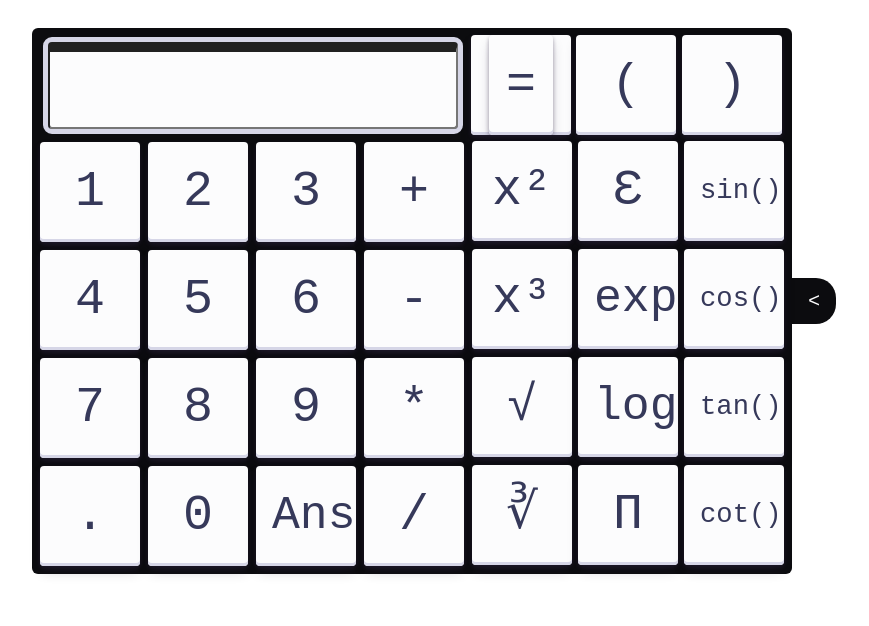
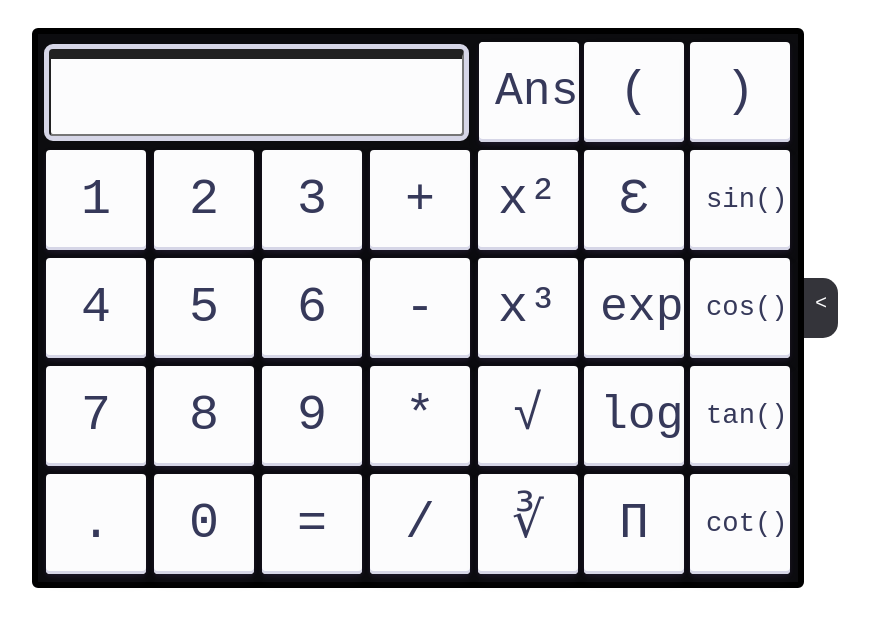
Before and after one commit to Kerem-Yavuz/Basic-Calculator, a plain HTML site: page index.html in a window 1280 px wide. Shown: the whole page, without its empty margins (355-1224 px from the left). Drawn offline with nearby package versions, Linux system fonts and the light colour scheme; a web font is replaced by a local one.

Commit message:
Fixed Bug in Ans Button

```diff
--- a/index.html
+++ b/index.html
@@ -10,46 +10,46 @@
         <table id="calcu">
             <tr>
                 <td colspan="4" id="screenCell"><input type="text" id="screen"></td>
-                <td id="button"><input type="submit" id="button" value="=" onclick="solve()"></td>
-                <td class="cells"><input type="button" class="scientificButton" value="(" onclick="dis('(')" onkeydown="myFunction(event)"></td>
-                <td class="cells"><input type="button" class="scientificButton" value=")" onclick="dis(')')" onkeydown="myFunction(event)"></td>
+                <td id="button1"><input type="button" class="button" value="Ans" onclick="dis('Ans')" onkeydown="myFunction(event)"></td>
+                <td class="cells"><input type="button" class="button" value="(" onclick="dis('(')" onkeydown="myFunction(event)"></td>
+                <td class="cells"><input type="button" class="button" value=")" onclick="dis(')')" onkeydown="myFunction(event)"></td>
             </tr>
             <tr>
-                <td><input type="button" id="button" value="1" onclick="dis('1')" onkeydown="myFunction(event)"></td>
-                <td><input type="button" id="button" value="2" onclick="dis('2')" onkeydown="myFunction(event)"></td>
-                <td><input type="button" id="button" value="3" onclick="dis('3')" onkeydown="myFunction(event)"></td>
-                <td><input type="button" id="button" value="+" onclick="dis('+')" onkeydown="myFunction(event)"></td>
-                <td class="cells"><input type="button" class="scientificButton" value="x&sup2;" onclick="dis('^2')" onkeydown="myFunction(event)"></td>
-                <td class="cells"><input type="button" class="scientificButton" value="&#400;" onclick="dis('e')" onkeydown="myFunction(event)"></td>
-                <td class="cells"><input type="button" class="scientificButton" value="sin()" onclick="dis('sin(')" onkeydown="myFunction(event)"></td>
+                <td><input type="button" class="button" value="1" onclick="dis('1')" onkeydown="myFunction(event)"></td>
+                <td><input type="button" class="button" value="2" onclick="dis('2')" onkeydown="myFunction(event)"></td>
+                <td><input type="button" class="button" value="3" onclick="dis('3')" onkeydown="myFunction(event)"></td>
+                <td><input type="button" class="button" value="+" onclick="dis('+')" onkeydown="myFunction(event)"></td>
+                <td class="cells"><input type="button" class="button" value="x&sup2;" onclick="dis('^2')" onkeydown="myFunction(event)"></td>
+                <td class="cells"><input type="button" class="button" value="&#400;" onclick="dis('e')" onkeydown="myFunction(event)"></td>
+                <td class="cells"><input type="button" class="button" value="sin()" onclick="dis('sin(')" onkeydown="myFunction(event)"></td>
             </tr>
             <tr>
-                <td><input type="button" id="button" value="4" onclick="dis('4')" onkeydown="myFunction(event)"></td>
-                <td ><input type="button" id="button" value="5" onclick="dis('5')" onkeydown="myFunction(event)"></td>
-                <td><input type="button" id="button" value="6" onclick="dis('6')" onkeydown="myFunction(event)"></td>
-                <td><input type="button" id="button" value="-" onclick="dis('-')" onkeydown="myFunction(event)"></td>
-                <td class="cells"><input type="button" class="scientificButton" value="x&sup3;" onclick="dis('^3')" onkeydown="myFunction(event)"></td>
-                <td class="cells"><input type="button" class="scientificButton" value="exp" onclick="dis('exp')" onkeydown="myFunction(event)"></td>
-                <td class="cells"><input type="button" class="scientificButton" value="cos()" onclick="dis('cos(')" onkeydown="myFunction(event)"></td>
+                <td><input type="button" class="button" value="4" onclick="dis('4')" onkeydown="myFunction(event)"></td>
+                <td ><input type="button" class="button" value="5" onclick="dis('5')" onkeydown="myFunction(event)"></td>
+                <td><input type="button" class="button" value="6" onclick="dis('6')" onkeydown="myFunction(event)"></td>
+                <td><input type="button" class="button" value="-" onclick="dis('-')" onkeydown="myFunction(event)"></td>
+                <td class="cells"><input type="button" class="button" value="x&sup3;" onclick="dis('^3')" onkeydown="myFunction(event)"></td>
+                <td class="cells"><input type="button" class="button" value="exp" onclick="dis('exp(')" onkeydown="myFunction(event)"></td>
+                <td class="cells"><input type="button" class="button" value="cos()" onclick="dis('cos(')" onkeydown="myFunction(event)"></td>
             </tr>
             <tr>
-                <td><input type="button" id="button" value="7" onclick="dis('7')" onkeydown="myFunction(event)"></td>
-                <td><input type="button" id="button" value="8" onclick="dis('8')" onkeydown="myFunction(event)"></td>
-                <td><input type="button" id="button" value="9" onclick="dis('9')" onkeydown="myFunction(event)"></td>
-                <td><input type="button" id="button" value="*" onclick="dis('*')" onkeydown="myFunction(event)"></td>
-                <td class="cells"><input type="button" class="scientificButton" value="&radic;" onclick="dis('sqrt(')" onkeydown="myFunction(event)"></td>
-                <td class="cells"><input type="button" class="scientificButton" value="log" onclick="dis('log10(')" onkeydown="myFunction(event)"></td>
-                <td class="cells"><input type="button" class="scientificButton" value="tan()" onclick="dis('tan(')" onkeydown="myFunction(event)"></td>
+                <td><input type="button" class="button" value="7" onclick="dis('7')" onkeydown="myFunction(event)"></td>
+                <td><input type="button" class="button" value="8" onclick="dis('8')" onkeydown="myFunction(event)"></td>
+                <td><input type="button" class="button" value="9" onclick="dis('9')" onkeydown="myFunction(event)"></td>
+                <td><input type="button" class="button" value="*" onclick="dis('*')" onkeydown="myFunction(event)"></td>
+                <td class="cells"><input type="button" class="button" value="&radic;" onclick="dis('sqrt(')" onkeydown="myFunction(event)"></td>
+                <td class="cells"><input type="button" class="button" value="log" onclick="dis('log10(')" onkeydown="myFunction(event)"></td>
+                <td class="cells"><input type="button" class="button" value="tan()" onclick="dis('tan(')" onkeydown="myFunction(event)"></td>
             </tr>
             <tr>
 
-                <td><input type="button" id="button" value="." onclick="dis('.')" onkeydown="myFunction(event)"></td>
-                <td><input type="button" id="button" value="0" onclick="dis('0')" onkeydown="myFunction(event)"></td>
-                <td><input type="button" id="button" value="Ans" onclick="dis('Ans')" onkeydown="myFunction(event)"></td>
-                <td><input type="button" id="button" value="/" onclick="dis('/')" onkeydown="myFunction(event)"></td>
-                <td class="cells"><input type="button" class="scientificButton"  value="&#8731;" onclick="dis('cbrt(')" onkeydown="myFunction(event)"></td>
-                <td class="cells"><input type="button" class="scientificButton" value="&Pi;" onclick="dis('pi')" onkeydown="myFunction(event)"></td>
-                <td class="cells"><input type="button" class="scientificButton" value="cot()" onclick="dis('cot(')" onkeydown="myFunction(event)"></td>
+                <td><input type="button" class="button" value="." onclick="dis('.')" onkeydown="myFunction(event)"></td>
+                <td><input type="button" class="button" value="0" onclick="dis('0')" onkeydown="myFunction(event)"></td>
+                <td><input type="submit" class="button" value="=" onclick="solve()"></td>
+                <td><input type="button" class="button" value="/" onclick="dis('/')" onkeydown="myFunction(event)"></td>
+                <td class="cells"><input type="button" class="button"  value="&#8731;" onclick="dis('cbrt(')" onkeydown="myFunction(event)"></td>
+                <td class="cells"><input type="button" class="button" value="&Pi;" onclick="dis('pi')" onkeydown="myFunction(event)"></td>
+                <td class="cells"><input type="button" class="button" value="cot()" onclick="dis('cot(')" onkeydown="myFunction(event)"></td>
 
 
             </tr>
--- a/script.js
+++ b/script.js
@@ -1,5 +1,5 @@
 // Function that displays value
-let Ans;
+let Ans = 0;
 let hide = false;
 function dis(val) {
     const screen = document.getElementById("screen");
@@ -87,26 +87,24 @@ document.querySelectorAll('input[type="button"]').forEach(button => {
 });
 
 function scientificHide() {
-    var symbols = document.querySelectorAll('.scientificButton');
     var screen = document.getElementById('screen');
     var screencell = document.getElementById('screenCell');
     var cells = document.querySelectorAll('.cells');
+    var calcu = document.getElementById("calcu");
+    var hider = document.getElementById("hider");
 
     if(!hide){
 
     screencell.colSpan = 3; // Change colspan to 3
 
+    screen.style.width = "307px";
 
-    screen.style.width = "305px";
-
-
-    symbols.forEach(function(symbol) {
+    calcu.style.marginLeft = "38%";
+    cells.forEach(function(symbol) {
         symbol.style.display = 'none'; // Hide all elements with class 'scientificButton'
     });
 
-    cells.forEach(function(symbol) {
-        symbol.style.display = 'none'; // Hide all elements with class 'scientificButton'
-    });
+    hider.value = ">";
 
     hide = true;
     }
@@ -114,18 +112,14 @@ function scientificHide() {
 
     screencell.colSpan = 4; // Change colspan to 3
 
-
-    screen.style.width = "410px";
-
-
-    symbols.forEach(function(symbol) {
-        symbol.style.display = 'inline'; // Hide all elements with class 'scientificButton'
-    });
+    calcu.style.marginLeft = "30%";
+    screen.style.width = "415px";
 
     cells.forEach(function(symbol) {
         symbol.style.display = 'inline'; // Hide all elements with class 'scientificButton'
     });
 
+    hider.value = "<";
 
     hide = false;
     }
--- a/style.css
+++ b/style.css
@@ -7,10 +7,11 @@
     align-items: center;
     background-color: #0c0c0f;
     padding: 3px;
+    border: 6px solid black;
     border-radius: 6px;
 }
 
-#button
+.button
 {
   align-items: center;
   appearance: none;
@@ -42,18 +43,19 @@
   will-change: box-shadow,transform;
   font-size: 50px;
   margin: 2px 2px 2px 2px;
+  max-width: 100px;
 }
 
-#button:focus {
+.button:focus {
   box-shadow: #D6D6E7 0 0 0 1.5px inset, rgba(45, 35, 66, 0.4) 0 2px 4px, rgba(45, 35, 66, 0.3) 0 7px 13px -3px, #D6D6E7 0 -3px 0 inset;
 }
 
-#button:hover {
+.button:hover {
   box-shadow: rgba(45, 35, 66, 0.4) 0 4px 8px, rgba(45, 35, 66, 0.3) 0 7px 13px -3px, #D6D6E7 0 -3px 0 inset;
   transform: translateY(-2px);
 }
 
-#button:active {
+.button:active {
   box-shadow: #D6D6E7 0 3px 7px inset;
   transform: translateY(2px);
 }
@@ -70,15 +72,14 @@
     word-wrap: break-word;
     outline: 5px solid #D6D6E7;
     height: 87px;
-    width: 410px;
+    width:415px;
     font-size: 50px;
     text-align: left;
     border-radius: 4px;
-    transition: all 1s;
-    max-width: 500px;
+    transition: all 0.5s;
     font-weight: bold;
     font-family: 'Calculator', sans-serif;
-    margin-left: 10px;
+    margin-left: 5px;
    }
 
 
@@ -101,13 +102,15 @@ input[type="text"] {
 .hider
 {
     max-width: 200px;
-    padding: 10px;
-    background-color: #0c0c0f;
+    padding: 5px;
+    padding-top: 12px;
+    background-color: #34343a;
     color: #FCFCFD;
     margin-top: 270px;
     margin-bottom: 250px;
-    border-top-right-radius: 20px;
-    border-bottom-right-radius: 20px;
+    border-top-right-radius: 15px;
+    border-bottom-right-radius: 15px;
+    text-align: center;
 }
 
 #hider
@@ -179,5 +182,41 @@ input[type="text"] {
 
 .cells
 {
-  display:inline;
+  display:inline-flex;
 }
+
+
+#button1
+{
+  align-items: center;
+  appearance: none;
+  background-color: #FCFCFD;
+  border-radius: 4px;
+  border-width: 0;
+  box-shadow: rgba(45, 35, 66, 0.4) 0 2px 4px,rgba(45, 35, 66, 0.3) 0 7px 13px -3px,#D6D6E7 0 -3px 0 inset;
+  box-sizing: border-box;
+  color: #36395A;
+  cursor: pointer;
+  display: inline-flex;
+  font-family: "JetBrains Mono",monospace;
+  height:100px;
+  width:100px;
+  justify-content: center;
+  line-height: 1;
+  list-style: none;
+  overflow: hidden;
+  padding-left: 16px;
+  padding-right: 16px;
+  position: relative;
+  text-align: center;
+  text-decoration: none;
+  transition: box-shadow .15s,transform .15s;
+  user-select: none;
+  -webkit-user-select: none;
+  touch-action: manipulation;
+  white-space: nowrap;
+  will-change: box-shadow,transform;
+  font-size: 50px;
+  margin: 2px 2px 2px 2px;
+  margin-left: 4px;
+}
```
